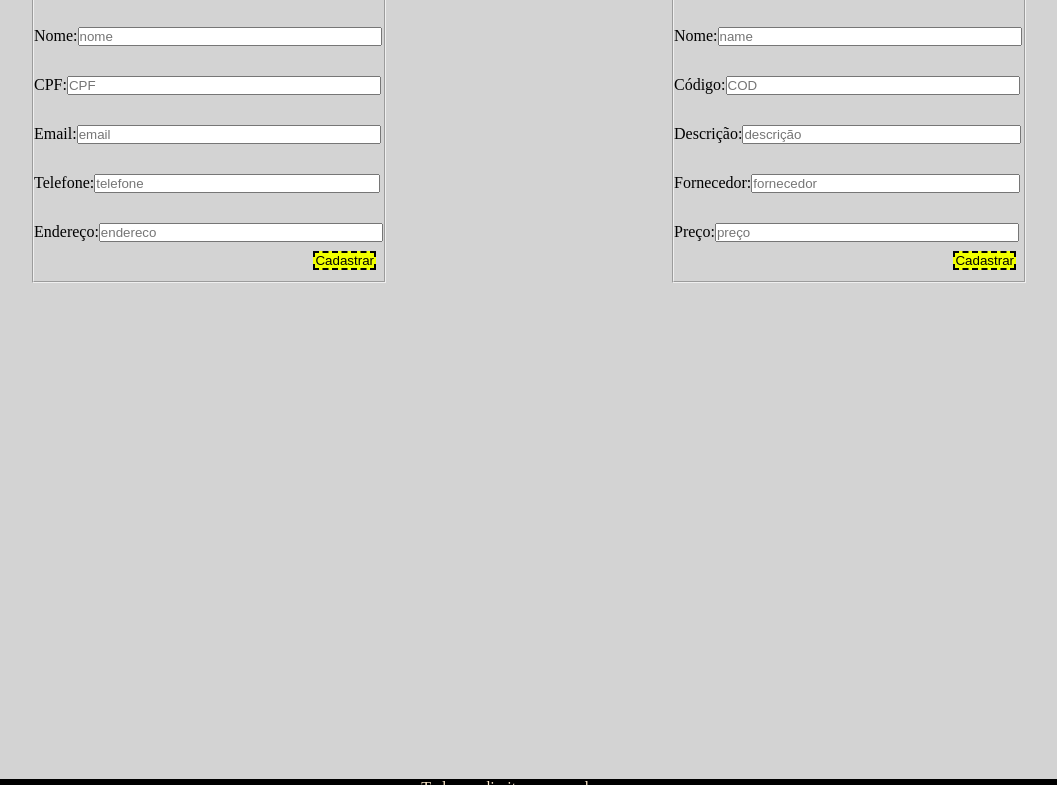
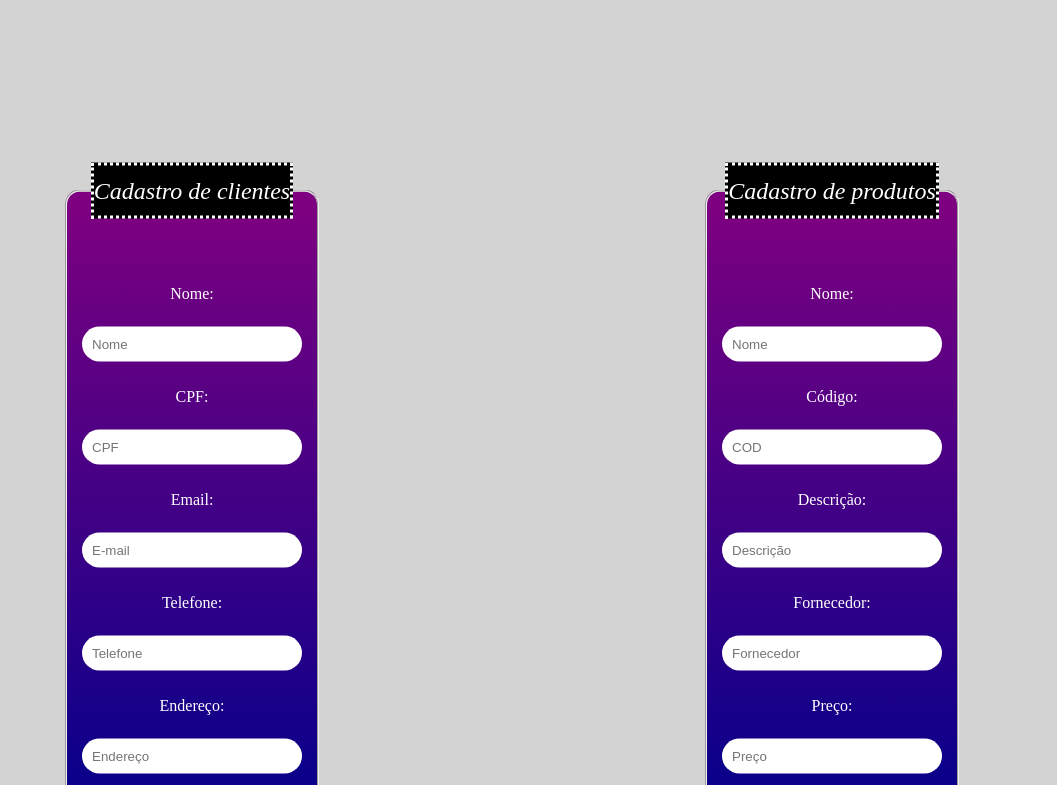
Before and after one commit to guiaech/Vtex_inventario, a plain HTML site: page index.html in a window 1280 px wide. Shown: the part 421-1206 px from the top of the page, without its empty margins (128-1185 px from the left). Drawn offline with Linux system fonts and the light colour scheme.

Commit message:
Novo estilo criado para os formularios

```diff
--- a/css/style.css
+++ b/css/style.css
@@ -1,152 +1,202 @@
-*{
-    margin:0;
+* {
+  margin: 0;
   padding: 0;
-
 }
 
-
-
-.section-container{
-  width:100%;
-  height:100vh;
-  display:flex;
+.section-container {
+  width: 100%;
+  height: 130vh;
+  display: flex;
   justify-content: space-around;
-  background-color: #d3d3d3;
-
-}
-
-.logo{
-    height: 400px;
-    width:100%;
-    display:flex;
-    justify-content:center;
   background-color: #d3d3d3;
 }
 
-.footer{
+.logo {
+  height: 400px;
+  width: 100%;
+  display: flex;
+  justify-content: center;
+  background-color: #d3d3d3;
+}
+
+.footer {
   background: black;
   text-align: center;
   color: blanchedalmond;
 }
 
+.area {
+  position: sticky;
+  left: auto;
+  top: auto;
+  width: 320px;
+  height: auto;
+}
 
-.area{
-  position:center;
-  left:auto;
-  top:auto;
-  width:320px;
-  height:auto;
+.area-2 {
+  position: relative;
+  left: auto;
+  top: auto;
+  width: 320px;
+  height: auto;
 }
 
 
-#formulario-dois{
-  position:absolute;
-  display:solid;
+#formulario-dois {
+  display: flex;
+  flex-direction: column;
 }
 
-#formulario{
-  position:absolute;
-  display:solid;
+#formulario {
+  display: flex;
+  flex-direction: column;
 }
 
-fieldset{
-  display:solid;
-  justify-content:center;
-  width:350px;
-  height:300px;
+fieldset {
+  width: 250px;
+  background: linear-gradient(purple, darkblue);
+  border-radius: 15px;
+  position: absolute;
+  left: 50%;
+  top: 50%;
+  transform: translate(-50%, -50%);
+  text-align: center;
+  padding-top: 50px;
+  color: #fff;
+  align-items: center;
+  line-height: 50px;
 }
 
-legend{
-  font-style:bold;
-  font-family: “Segoe UI”,”Arial”,”Times New Roman”;
-  color: blue;
+legend {
+  font-style: italic;
+  font-family: “Segoe UI”, ”Arial”, ”Times New Roman”;
+  color: white;
+  background-color: black;
+  font-size: x-large;
+  border-style: dotted;
 }
 
-#formulario input.campo_nome{
-  position:auto;
-  margin-top:30px;
-  width:300px;
+#formulario input.campo_nome {
+  width: 80%;
+  margin: 0 auto;
+  padding: 10px;
+  border: none;
+  margin-bottom: 10px;
+  border-radius: 50px;
 }
 
-#formulario input.campo_email{
-  position:auto;
-  left:auto;
-  margin-top:30px;
-  width:300px;
+#formulario input.campo_email {
+  position: auto;
+  width: 80%;
+  margin: 0 auto;
+  padding: 10px;
+  border: none;
+  margin-bottom: 10px;
+  border-radius: 50px;
 }
 
-#formulario input.campo_tel{
-    position:auto;
-    margin-top:30px;
-    width:282px;
+#formulario input.campo_tel {
+  width: 80%;
+  margin: 0 auto;
+  padding: 10px;
+  border: none;
+  margin-bottom: 10px;
+  border-radius: 50px;
 }
 
-#formulario input.campo_end{
-    position:auto;
-    margin-top:30px;
-    width:280px;
+#formulario input.campo_end {
+  width: 80%;
+  margin: 0 auto;
+  padding: 10px;
+  border: none;
+  margin-bottom: 10px;
+  border-radius: 50px;
 }
 
-#formulario input.campo_CPF{
-    position:auto;
-    margin-top:30px;
-    width:310px;
+#formulario input.campo_CPF {
+  width: 80%;
+  margin: 0 auto;
+  padding: 10px;
+  border: none;
+  margin-bottom: 10px;
+  border-radius: 50px;
 }
 
-
-.btn-submit{
-  border-style:dashed;
-  position:absolute;
-  bottom: 1em;
-  right:10px;
-  background-color:#f1ff00;
-
+.btn-submit {
+  padding: 10px;
+  width: 80%;
+  margin: 0 auto;
+  border-radius: 50px;
+  border: none;
+  text-transform: uppercase;
+  font-weight: 700;
+  color: #fff;
+  background: linear-gradient(to right, orangered, orange);
+  cursor: pointer;
 }
 
-
-.area-2{
-  position:center;
-  left:auto;
-  top:auto;
-  width:320px;
-  height:auto;
+.area-2 {
+  position: center;
+  left: auto;
+  top: auto;
+  width: 320px;
+  height: auto;
 }
 
-
-#formulario-dois input.campo_name{
-    position:auto;
-    margin-top:30px;
-    width:300px;
+#formulario-dois input.campo_name {
+  width: 80%;
+  margin: 0 auto;
+  padding: 10px;
+  border: none;
+  margin-bottom: 10px;
+  border-radius: 50px;
 }
 
-#formulario-dois input.campo_cod{
-    position:auto;
-    margin-top:30px;
-    width:290px;
+#formulario-dois input.campo_cod {
+  width: 80%;
+  margin: 0 auto;
+  padding: 10px;
+  border: none;
+  margin-bottom: 10px;
+  border-radius: 50px;
 }
 
-#formulario-dois input.campo_desc{
-      position:auto;
-      margin-top:30px;
-      width:275px;
+#formulario-dois input.campo_desc {
+  width: 80%;
+  margin: 0 auto;
+  padding: 10px;
+  border: none;
+  margin-bottom: 10px;
+  border-radius: 50px;
 }
 
-#formulario-dois input.campo_forn{
-      position:auto;
-      margin-top:30px;
-      width:265px;
+#formulario-dois input.campo_forn {
+  width: 80%;
+  margin: 0 auto;
+  padding: 10px;
+  border: none;
+  margin-bottom: 10px;
+  border-radius: 50px;
 }
 
-#formulario-dois input.campo_price{
-      position:auto;
-      margin-top:30px;
-      width:300px;
+#formulario-dois input.campo_price {
+  width: 80%;
+  margin: 0 auto;
+  padding: 10px;
+  border: none;
+  margin-bottom: 10px;
+  border-radius: 50px;
 }
 
-.btn-submitdois{
-    border-style:dashed;
-    position:absolute;
-    bottom: 1em;
-    right:10px;
-    background-color:#f1ff00;
+.btn-submitdois {
+  padding: 10px;
+  width: 80%;
+  margin: 0 auto;
+  border-radius: 50px;
+  border: none;
+  text-transform: uppercase;
+  font-weight: 700;
+  color: #fff;
+  background: linear-gradient(to right, orangered, orange);
+  cursor: pointer;
 }
--- a/index.html
+++ b/index.html
@@ -8,10 +8,12 @@
     <title>Inventario</title>
 </head>
 <body>
-    <header class="logo">
+    <section class="section-one">
+     <header class="logo">
         <img src="./assets/logo.png" alt= "logo">
 
-    </header>
+     </header>
+    </section>
 
     <section class="section-container">
 
@@ -19,11 +21,11 @@
             <form id="formulario">
                 <fieldset>
                   <legend>Cadastro de clientes</legend>
-                  <label>Nome:</label><input class="campo_nome" type="text" placeholder="nome" id="nome">
+                  <label>Nome:</label><input class="campo_nome" type="text" placeholder="Nome" id="nome">
                   <label>CPF:</label><input class="campo_CPF"type="text" placeholder="CPF" id="CPF">
-                  <label>Email:</label><input class="campo_email"type="text" placeholder="email" id="email">
-                  <label>Telefone:</label><input class="campo_tel" type="text" placeholder="telefone" id="telefone">
-                  <label>Endereço:</label><input class="campo_end"type="text" placeholder="endereco" id="endereco">
+                  <label>Email:</label><input class="campo_email"type="text" placeholder="E-mail" id="email">
+                  <label>Telefone:</label><input class="campo_tel" type="text" placeholder="Telefone" id="telefone">
+                  <label>Endereço:</label><input class="campo_end"type="text" placeholder="Endereço" id="endereco">
                   <input class="btn-submit" type="submit" value="Cadastrar">
                 </fieldset>
             </form>
@@ -33,11 +35,11 @@
             <form id="formulario-dois">
                 <fieldset>
                   <legend>Cadastro de produtos</legend>
-                  <label>Nome:</label><input class="campo_name" type="text" placeholder="name" id="nomef">
+                  <label>Nome:</label><input class="campo_name" type="text" placeholder="Nome" id="nomef">
                   <label>Código:</label><input class="campo_cod"type="text" placeholder="COD" id="COD">
-                  <label>Descrição:</label><input class="campo_desc"type="text" placeholder="descrição" id="desc">
-                  <label>Fornecedor:</label><input class="campo_forn" type="text" placeholder="fornecedor" id="fornecedor">
-                  <label>Preço:</label><input class="campo_price"type="text" placeholder="preço" id="preco">
+                  <label>Descrição:</label><input class="campo_desc"type="text" placeholder="Descrição" id="desc">
+                  <label>Fornecedor:</label><input class="campo_forn" type="text" placeholder="Fornecedor" id="fornecedor">
+                  <label>Preço:</label><input class="campo_price"type="text" placeholder="Preço" id="preco">
                   <input class="btn-submitdois" type="submit" value="Cadastrar">
                 </fieldset>
             </form>
```
Lines whose indentation alone changed are shown as unchanged.
